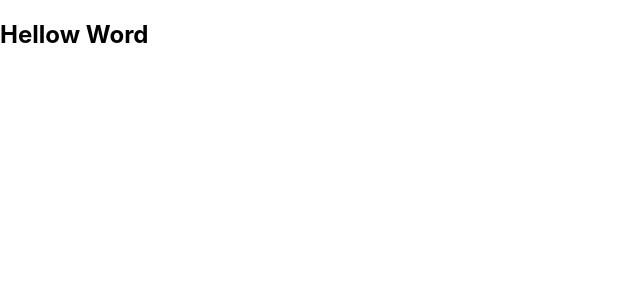
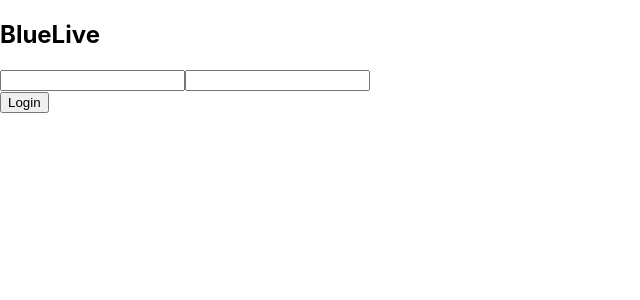
Before and after one commit to lucaskahlil/FRONT, a React (Create React App) app in the folder bluelive/: page / in a window 1280 px wide. Shown: the top 300 px of the page, without its empty margins (0-640 px from the left). Built offline with nearby package versions, Linux system fonts and the light colour scheme.

Commit message:
estruturação atomic

```diff
--- a/bluelive/package.json
+++ b/bluelive/package.json
@@ -10,6 +10,7 @@
     "@types/node": "^18.11.18",
     "@types/react": "^18.0.27",
     "@types/react-dom": "^18.0.10",
+    "@types/styled-components": "^5.1.26",
     "react": "^18.2.0",
     "react-dom": "^18.2.0",
     "react-scripts": "5.0.1",
--- /dev/null
+++ b/bluelive/src/components/atomos/input.tsx
@@ -0,0 +1,5 @@
+export function InputForm () {
+    return(<div>
+
+    </div>)
+}
--- /dev/null
+++ b/bluelive/src/components/moleculas/login-form/login-form.tsx
@@ -0,0 +1,12 @@
+export function LoginForm() {
+  return (
+    <div>
+      <h2>BlueLive</h2>
+      <form>
+       <input />
+       <input />
+      </form>
+      <button>Login</button>
+    </div>
+  );
+}
--- /dev/null
+++ b/bluelive/src/components/pages/login.tsx
@@ -0,0 +1,9 @@
+import { LoginForm } from "../moleculas/login-form/login-form";
+
+export function Login() {
+  return (
+    <>
+      <LoginForm />
+    </>
+  );
+}
--- /dev/null
+++ b/bluelive/src/global-styled.ts
@@ -0,0 +1 @@
+import { createGlobalStyle } from "styled-components";
--- a/bluelive/src/index.tsx
+++ b/bluelive/src/index.tsx
@@ -1,13 +1,13 @@
 import React from 'react';
 import ReactDOM from 'react-dom/client';
 import './index.css';
-import App from './App';
+import { Login } from './components/pages/login';
 
 const root = ReactDOM.createRoot(
   document.getElementById('root') as HTMLElement
 );
 root.render(
   <React.StrictMode>
-    <App />
+    <Login />
   </React.StrictMode>
 );
```
Also changed, not shown: 1 other file (tests, documents, lock files or other folders).
